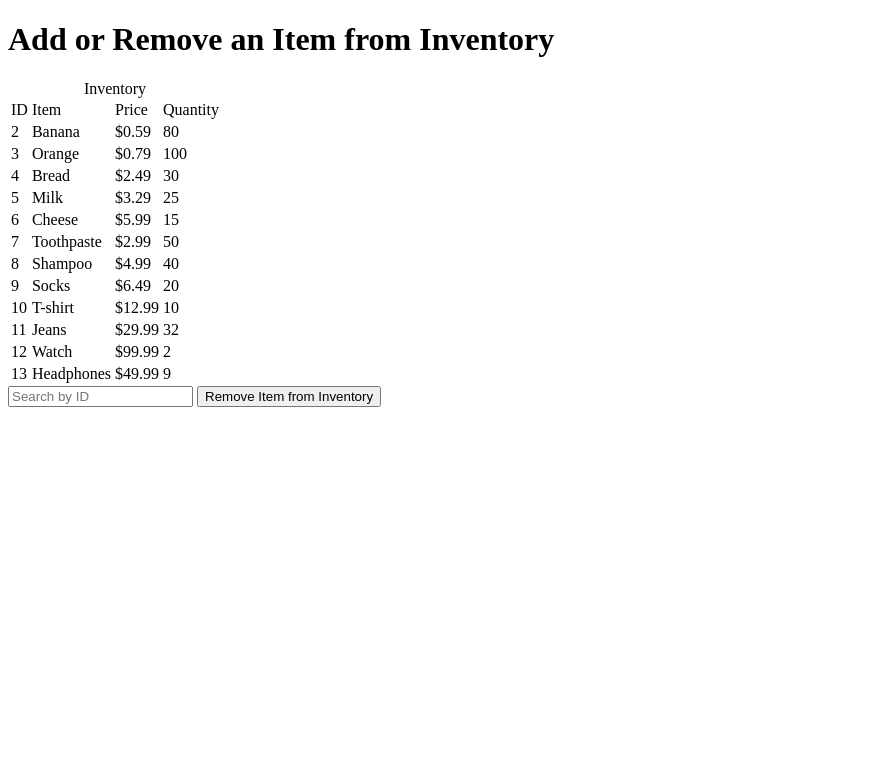
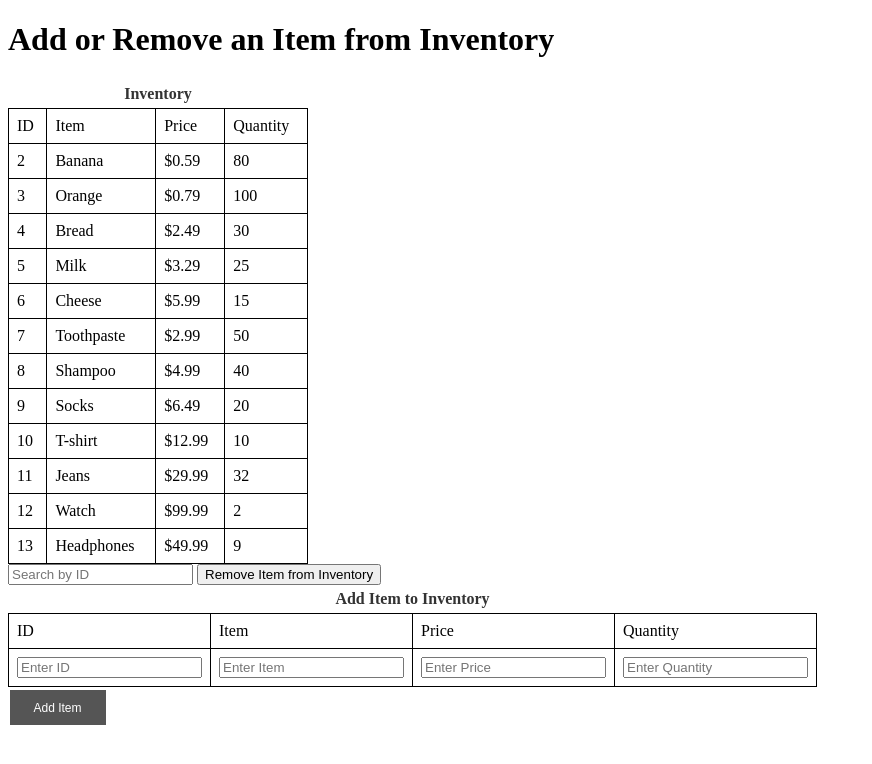
Before and after one commit to nickkramer123/POS_System, a Django app: page /add_or_remove/ in a window 1280 px wide. Shown: the top 764 px of the page, without its empty margins (0-872 px from the left). Run offline with Django 5.2, Linux system fonts and the light colour scheme; data comes from the database, SQL or seed files in the repository; both versions use the stored data as it was after the commit; parts of the project's set-up code (start-up, migrations or seed data) failed here and were passed over.

Commit message:
creating admin, remove created

```diff
--- a/django_start/app/templates/app/add_or_remove.html
+++ b/django_start/app/templates/app/add_or_remove.html
@@ -7,16 +7,50 @@
     <meta name="viewport" content="width=device-width, initial-scale=1.0">
     <title>Add or Remove</title>
     <style>
+        /*Styles here*/
+    .button {
+        border: none;
+        color: white;
+        padding: 10.75px 24px;
+        text-align: center;
+        text-decoration: none;
+        display: inline-block;
+        font-size: 12px;
+        margin: 3px 1.5px;
+        cursor: pointer;
+        background-color: #555;
+    }
+
+
+
+    .table-container {
+        display: flex;
+        gap: 40px; /* space between tables */
+    }
+
+    table {
+        border-collapse: collapse;
+        width: 300px;
+    }
+
+    th, td {
+        border: 1px solid black;
+        padding: 8px;
+    }
+    caption {
+        font-weight: bold;
+        color: #333;
+        padding: 5px;
+    }
 
 
     </style>
 </head>
 
 
-<body>
-    <header>
-        <h1>Add or Remove an Item from Inventory</h1>
-    <header>
+<header>
+    <h1>Add or Remove an Item from Inventory</h1>
+<header>
 <body>
 
 
@@ -52,6 +86,34 @@
                 <input type="text" id="searchBar" name="search_query" placeholder="Search by ID" onkeyup="SearchBar()">
                 <input type="submit" value="Remove Item from Inventory">
             </form>
+
+
+            <!--Add item to inventory-->
+
+            <table>
+                <caption>Add Item to Inventory</caption>
+                    <thead>
+                        <tr>
+                            <td>ID</td>
+                            <td>Item</td>
+                            <td>Price</td>
+                            <td>Quantity</td>
+                        </tr>
+                    </thead>
+                    <tbody>
+                        <tr>
+                            <td><input type="ID" name="id" placeholder="Enter ID"></td>
+                            <td><input type="Item" name="item" placeholder="Enter Item"></td>
+                            <td><input type="Price" name="price" placeholder="Enter Price"></td>
+                            <td><input type="Quantity" name="quantity" placeholder="Enter Quantity"></td>
+                        </tr>
+                    </tbody>
+                </table>
+                <div>
+                    <button class="button" onclick="">Add Item</button>
+                </div>
+
+
 </body>
 
 <script>
@@ -107,6 +169,11 @@
     }
 
 
+    function addItem() {
+        return true
+    }
+
+
 
 
 
--- a/django_start/app/views.py
+++ b/django_start/app/views.py
@@ -84,17 +84,35 @@ def clear_cart(request):
 
 
 def pos_admin(request):
-
-        return render(request, "app/pos_admin.html")
+    return render(request, "app/pos_admin.html")
 
 
 
 def add_or_remove(request):
-
-        items = Items.objects.all()
-
-        return render(request, "app/add_or_remove.html", {'items': items})
+    items = Items.objects.all()
+    return render(request, "app/add_or_remove.html", {'items': items})
 
 
 def remove_item(request):
-     return redirect('add_or_remove')
+    # same logic as add to cart
+    item_id = getID(request)
+    if not item_id: # for input validation
+        return redirect('add_or_remove')
+
+
+    item = Items.objects.get(item_id=item_id)
+    if not item: # for input validation
+        return redirect('add_or_remove')
+
+    # remove item from database
+    item.delete()
+
+    return redirect('add_or_remove')
+
+
+
+
+
+
+def add_item(request):
+    return redirect('add_or_remove')
```
Also changed, not shown: django_start/inventory.db.
